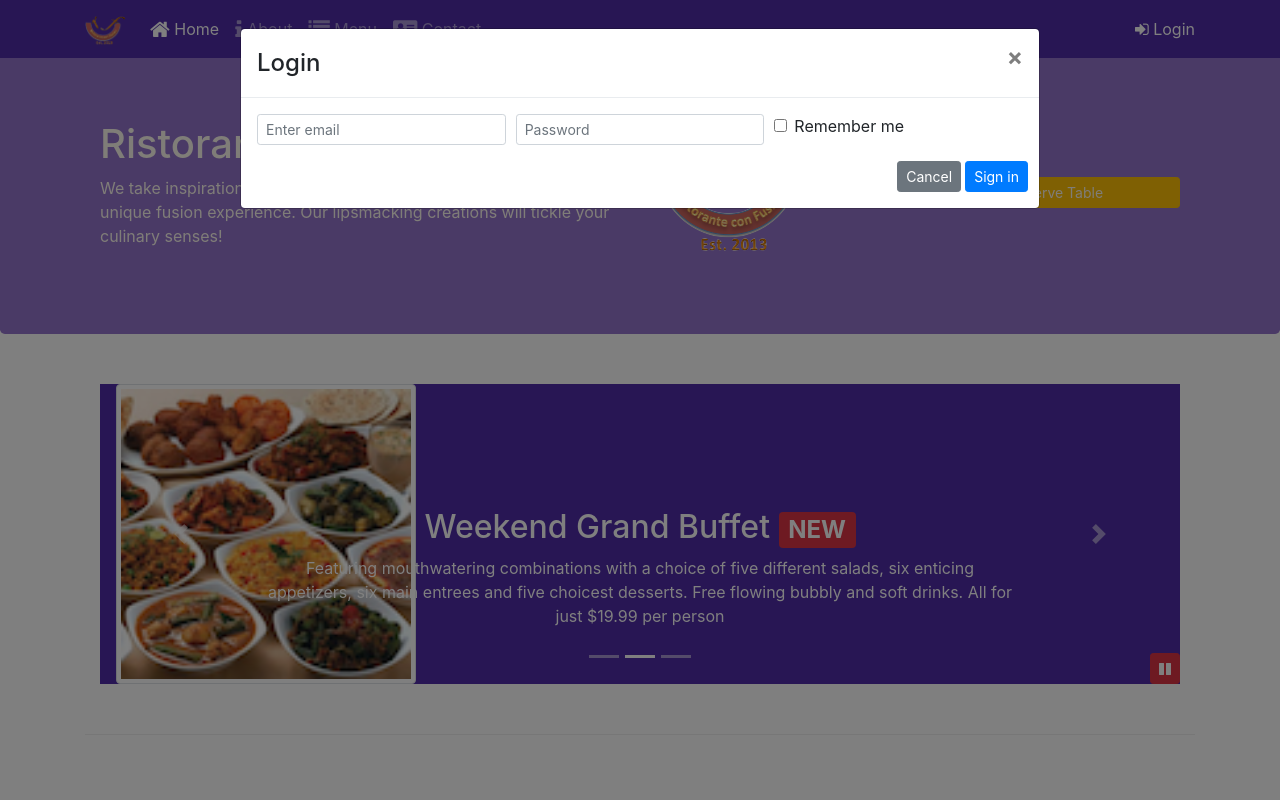
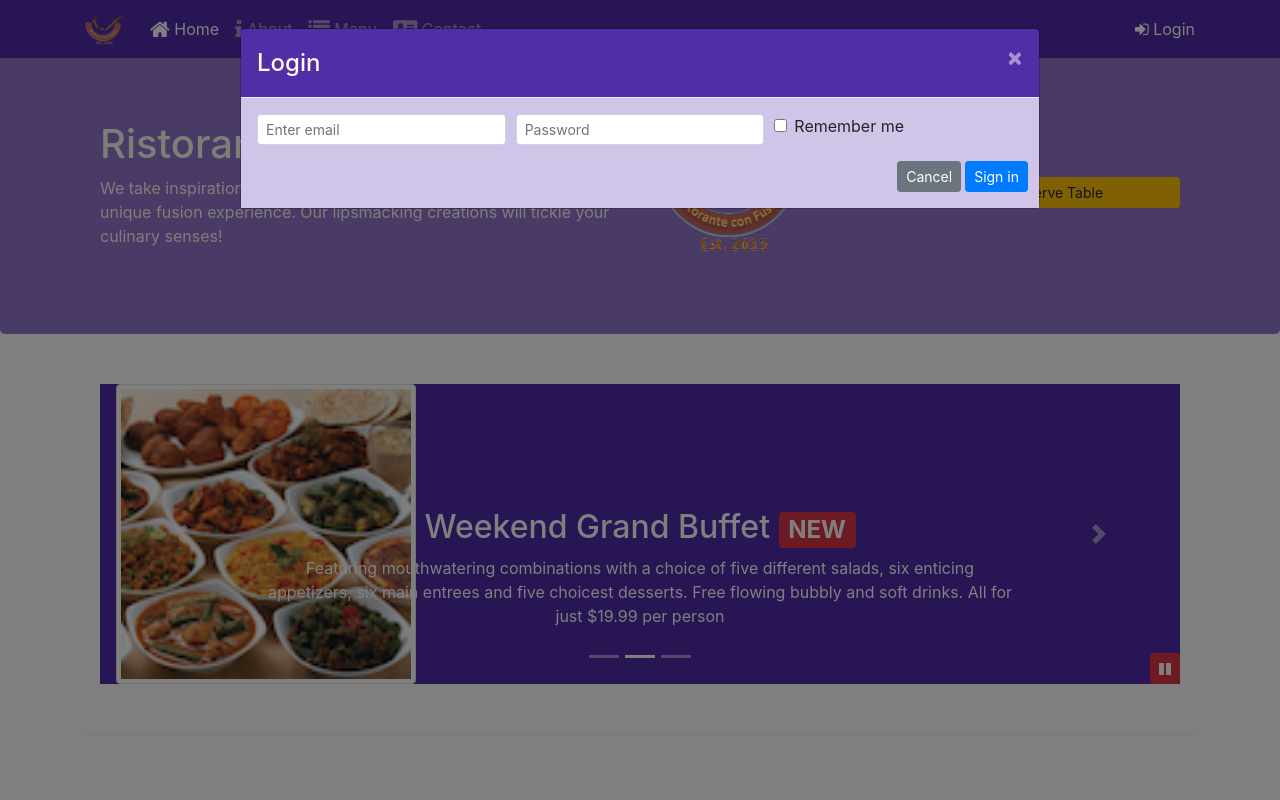
Before and after one commit to CrystalZhou0529/node-test, a website: page index.html in a window 1280 px wide. Both pictures are taken after a click on the link "Login". Shown: the top 800 px of the page. Drawn offline with nearby package versions, Linux system fonts and the light colour scheme.

Commit message:
assignment 4

```diff
--- a/css/styles.scss
+++ b/css/styles.scss
@@ -70,3 +70,18 @@ body {
   bottom: 0;
   z-index: 1;
 }
+
+.modal {
+  .modal-content {
+    background-color: $background-dark;
+    .modal-header {
+      color: floralwhite;
+      button {
+        color: floralwhite;
+      }
+    }
+    .modal-body {
+      background-color: $background-pale;
+    }
+  }
+}
--- a/index.html
+++ b/index.html
@@ -28,7 +28,7 @@
           <li class="nav-item"><a class="nav-link" href="contactus.html"><span class="fa fa-address-card fa-lg"></span> Contact</a></li>
         </ul>
         <span class="navbar-text">
-          <a data-toggle="modal" data-target="#loginModal">
+          <a id="loginButton">
             <span class="fa fa-sign-in"></span> Login
         </a>
         </span>
@@ -161,7 +161,7 @@
           <img src="img/logo.png" class="img-fluid" alt="Logo">
         </div>
         <div class="col-12 col-sm-3 align-self-center">
-          <a role="button" class="btn btn-sm btn-warning btn-block" data-toggle="modal" data-target="#reserveModal" data-placement="bottom">Reserve Table</a>
+          <button type="button" class="btn btn-sm btn-warning btn-block" id="reserveButton">Reserve Table</button>
         </div>
       </div>
     </div>
@@ -397,7 +397,12 @@
             $(this).children('span').removeClass('fa-play');
             $(this).children('span').addClass('fa-pause');
           }
-
+        });
+        $('#reserveButton').click(function() {
+          $('#reserveModal').modal('toggle');
+        });
+        $('#loginButton').click(function() {
+          $('#loginModal').modal('toggle');
         });
 
       });
```
Also changed, not shown: css/styles.css.
